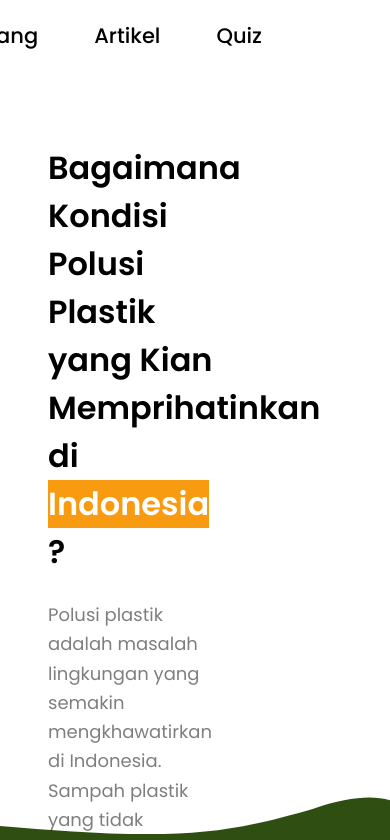
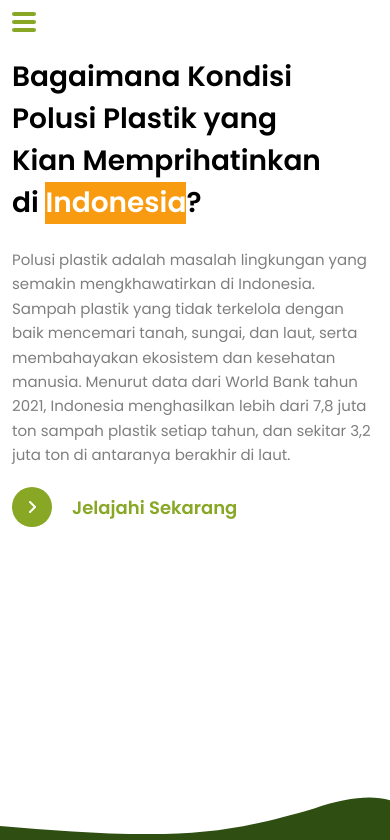
Before and after one commit to NaufalWaiz/PlastiKita, a Next.js app: page / in a window 390 px wide. Shown: the top 840 px of the page. Built offline with nearby package versions, Linux system fonts and the light colour scheme.

Commit message:
making the homepage responsive and making the navbar a separate component

```diff
--- /dev/null
+++ b/src/app/components/Navbar.tsx
@@ -0,0 +1,27 @@
+'use client'
+
+import Link from "next/link";
+import { useState } from "react";
+
+export default function Navbar() {
+    const [isActive, setIsActive] = useState(false);
+
+    const activateNavbar = () => {
+        setIsActive(true);
+    }
+    return (
+        <>
+            <div className="absolute flex flex-col gap-1 left-3 top-3 sm:hidden" onClick={activateNavbar}>
+                <div className="w-6 h-1 bg-[#88A825] rounded-full"></div>
+                <div className="w-6 h-1 bg-[#88A825] rounded-full"></div>
+                <div className="w-6 h-1 bg-[#88A825] rounded-full"></div>
+            </div>
+            <div className={`${isActive ? 'translate-x-0' : '-translate-x-full'} sm:translate-x-0 z-10 flex w-10/12 h-[100vh] sm:h-auto sm:w-full fixed transition sm:absolute bg-[#88A825] sm:bg-white font-medium text-[21px] gap-14 text-black py-5 flex-col sm:flex-row sm:justify-end px-32 font-poppins`}>
+                <Link href={"#"}>Beranda</Link>
+                <Link href={"#"}>Tentang</Link>
+                <Link href={"#"}>Artikel</Link>
+                <Link href={"#"}>Quiz</Link>
+            </div>
+        </>
+    );
+}
--- a/src/app/layout.tsx
+++ b/src/app/layout.tsx
@@ -1,9 +1,9 @@
 import type { Metadata } from "next";
 import { Geist, Geist_Mono, Poppins } from "next/font/google";
 import "./globals.css";
-import Link from "next/link";
 import { config } from '@fortawesome/fontawesome-svg-core'
 import '@fortawesome/fontawesome-svg-core/styles.css'
+import Navbar from "./components/Navbar";
 config.autoAddCss = false;
 
 const geistSans = Geist({
@@ -47,12 +47,7 @@ export default function RootLayout({
   return (
     <html lang="en">
       <body className={`${geistSans.variable} ${geistMono.variable} ${poppins.variable} bg-white antialiased`}>
-        <div className="w-full absolute bg-white font-medium text-[21px] gap-14 text-black py-5 flex flex-row justify-end px-32 font-poppins">
-          <Link href={'#'}>Beranda</Link>
-          <Link href={'#'}>Tentang</Link>
-          <Link href={'#'}>Artikel</Link>
-          <Link href={'#'}>Quiz</Link>
-        </div>
+        <Navbar />
         {children}
       </body>
     </html>
--- a/src/app/page.tsx
+++ b/src/app/page.tsx
@@ -6,12 +6,12 @@ export default function Home() {
   return (
     <>
     {/** First Section */}
-      <section className="min-h-screen bg-none text-black px-12 pt-36 font-poppins" id="beranda">
-        <h1 className="font-semibold text-[32px] w-7/12 mb-6">
+      <section className="min-h-screen bg-none text-black pt-14 px-3 sm:px-12 sm:pt-36 font-poppins" id="beranda">
+        <h1 className="font-semibold text-[28px] sm:text-[32px] w-11/12 sm:w-7/12 mb-6">
           Bagaimana Kondisi Polusi Plastik yang Kian Memprihatinkan di {" "}
           <span className="bg-[#F89B11] inline-block text-white">Indonesia</span>?
         </h1>
-          <p className="opacity-50 w-7/12 text-lg mb-5 leading-relaxed">
+          <p className="opacity-50 w-full text-[15px] sm:text-lg mb-5 leading-relaxed">
             Polusi plastik adalah masalah lingkungan yang semakin mengkhawatirkan
             di Indonesia. Sampah plastik yang tidak terkelola dengan baik
             mencemari tanah, sungai, dan laut, serta membahayakan ekosistem dan
```
